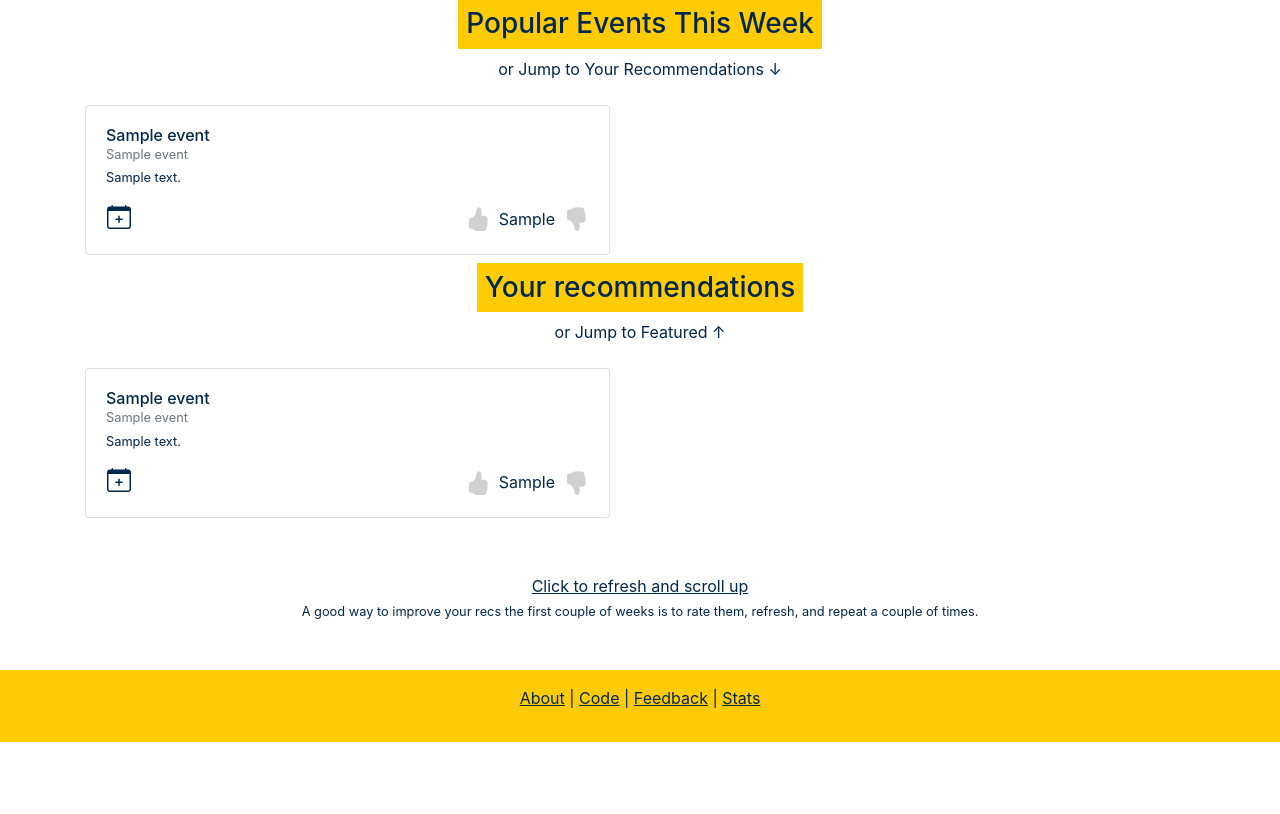
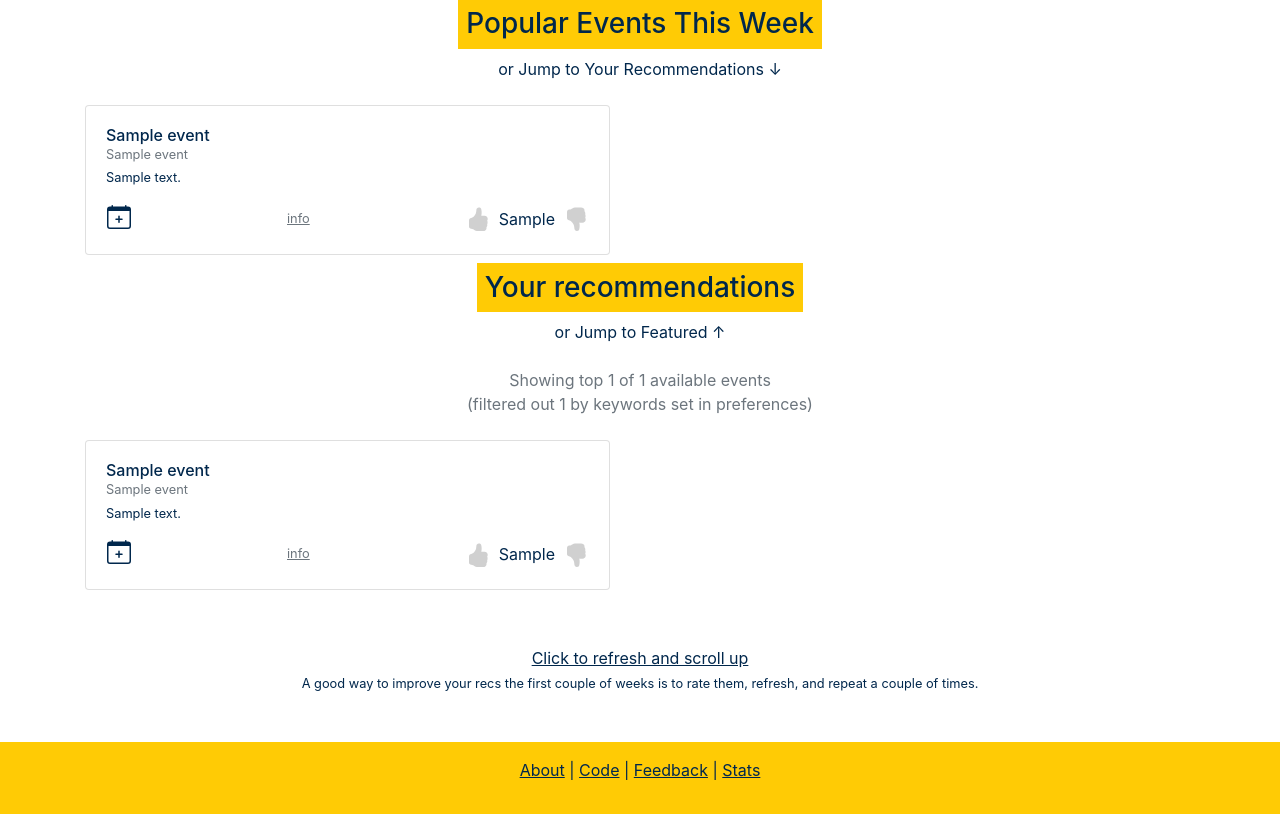
Before and after one commit to emiliocantuc/wolverine-events, a Flask app: template templates/index.html in a window 1280 px wide. Shown: the part 215-1029 px from the top of the page. Before the commit the page ends 957 px from the top, so only its background shows below. Run offline with Flask 3, Linux system fonts and the light colour scheme; the visitor is signed in with stand-in values (Sample User, id 1); the template is opened without the code that fills it: most values are stand-ins (such as "Sample title", 1, 10 or a date in 2020); some libraries are stand-ins or nearby versions.

Commit message:
filtered keywords

```diff
--- a/serve.py
+++ b/serve.py
@@ -79,15 +79,16 @@ def main():
 
     # Compute recommended
     recommended_events = None
+    recs_info = {'N_PERSONAL': N_PERSONAL, 'INV_TEMP': INV_TEMP}
     try:
         if g.user:
 
             preferences = db_utils.get_preferences(db = db, user_id = g.user)
 
             events = db_utils.get_event_blobs_and_gen_info(db = db)
-            n_filtered = len(events)
+            recs_info['n_available'] = len(events)
             events = filter_events_by_keywords(events, preferences['keywordsToAvoid'])
-            n_filtered -= len(events)
+            recs_info['n_filtered'] = recs_info['n_available'] - len(events)
 
             ids = np.array([e['id'] for e in events])
             dists_to_centroids = np.array([e['dist_to_clusters'] for e in events])
@@ -103,13 +104,13 @@ def main():
             recommended_events = [format_event(e) for e in recommended_events]
 
             for e, og_ix in zip(recommended_events, rec_ixs):
-                e['info'] = f'rank: {np.where(rec_ixs == og_ix)[0][0]} pred: {round(preds[og_ix], 6)}'
+                e['info'] = f'Ranked (starting at 0): {np.where(rec_ixs == og_ix)[0][0]}\\nPredicted rating [-1, 2]: {round(preds[og_ix], 6)}'
 
     except Exception as e: print('error getting recs:', e)
 
     return render_template(
         'index.html', google_client_id = GOOGLE_CLIENT_ID,
-        recommended_events = recommended_events, featured_events = featured_events
+        recommended_events = recommended_events, featured_events = featured_events, recs_info = recs_info
     )
 
 @app.route('/vote', methods = ['PUT', 'POST'])
--- a/templates/event_card.html
+++ b/templates/event_card.html
@@ -21,9 +21,10 @@
                         </svg>
                     </div>
                 </a>
-
-                <!-- <small><a style="text-decoration: underline" onclick="alert('{{ event.info }}')">info</a></small> -->
+                {% if event.info %}
+                <small><a class="text-muted" style="text-decoration: underline" onclick="alert('{{ event.info }}')">info</a></small>
                 <!-- <small class="text-muted">cluster: <a class="text-muted" style="text-decoration: underline;" href="/cluster/{{event.Cluster}}">{{event.Cluster}}</a> {{ event.info }}</small> -->
+                {% endif %}
 
                 {% if g.user %}
                 <!-- Upvote button -->
--- a/templates/index.html
+++ b/templates/index.html
@@ -77,7 +77,11 @@
     {% if g.user %}
     {% if recommended_events %}
     <h3 id="recs" class="text-center"><span>Your recommendations</span></h3>
-    <div class="text-center">or <a class="text-center" href="#featured">Jump to Featured ↑</a></div><br>
+    <div class="text-center">or <a class="text-center" href="#featured">Jump to Featured ↑</a><br></div><br>
+    <div class="text-center text-muted">
+        Showing top {{ recommended_events | length }} of {{ recs_info.n_available}} available events<br>
+        (filtered out {{ recs_info.n_filtered }} by keywords set in preferences)
+    </div><br>
 
     <div class="container p-0  mb-5">
         <div class="card-deck">
```
